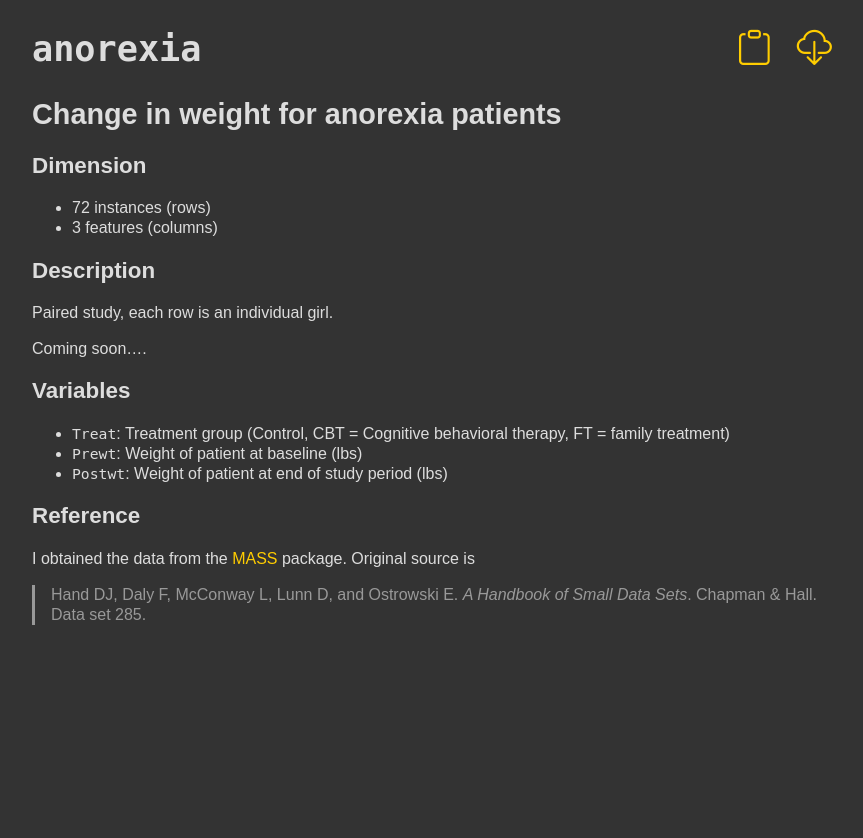
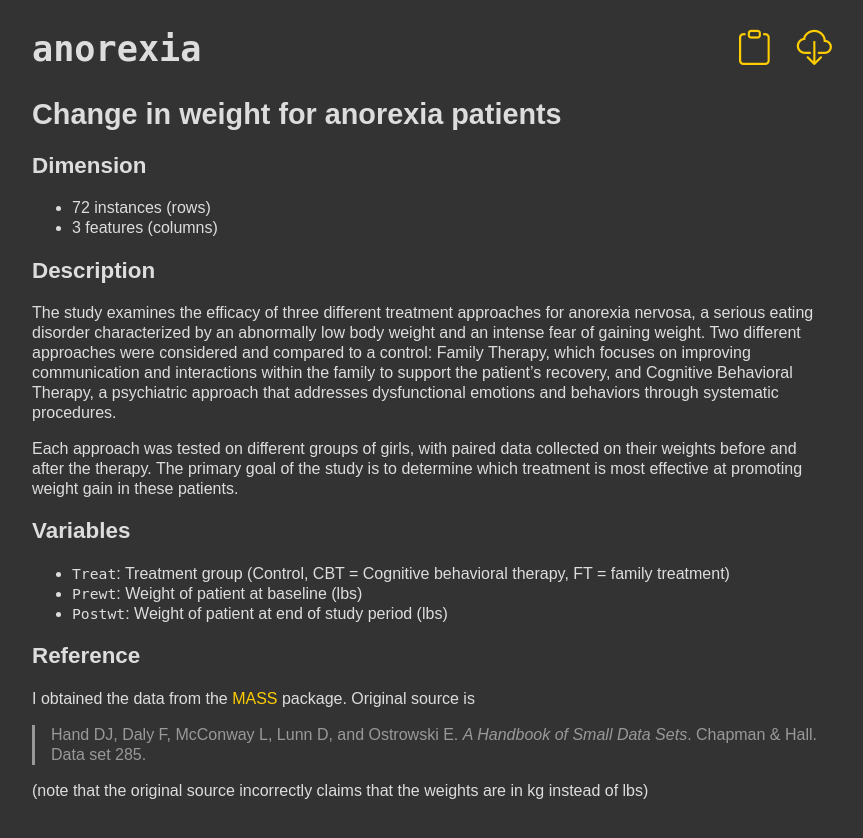
Before and after one commit to IowaBiostat/data-sets, a Jekyll site: the page built from anorexia/anorexia.md, in a window 1280 px wide. Shown: the top 838 px of the page, without its empty margins (208-1071 px from the left). Built offline with Jekyll 4.4.1, drawn with Linux system fonts in a browser that asks for light colours; our own code applies the rules of GitHub Pages for plain Markdown files.

Commit message:
anorexia: new description

```diff
--- a/anorexia/anorexia.md
+++ b/anorexia/anorexia.md
@@ -8,9 +8,9 @@ code: "read.delim('https://raw.githubusercontent.com/IowaBiostat/data-sets/main/
 
 ### Description
 
-Paired study, each row is an individual girl.
+The study examines the efficacy of three different treatment approaches for anorexia nervosa, a serious eating disorder characterized by an abnormally low body weight and an intense fear of gaining weight. Two different approaches were considered and compared to a control: Family Therapy, which focuses on improving communication and interactions within the family to support the patient's recovery, and Cognitive Behavioral Therapy, a psychiatric approach that addresses dysfunctional emotions and behaviors through systematic procedures.
 
-Coming soon....
+Each approach was tested on different groups of girls, with paired data collected on their weights before and after the therapy. The primary goal of the study is to determine which treatment is most effective at promoting weight gain in these patients.
 
 ### Variables
 
@@ -23,3 +23,5 @@ Coming soon....
 I obtained the data from the [MASS](https://cran.r-project.org/package=MASS) package. Original source is
 
 > Hand DJ, Daly F, McConway L, Lunn D, and Ostrowski E. *A Handbook of Small Data Sets*. Chapman & Hall. Data set 285.
+
+(note that the original source incorrectly claims that the weights are in kg instead of lbs)
```
